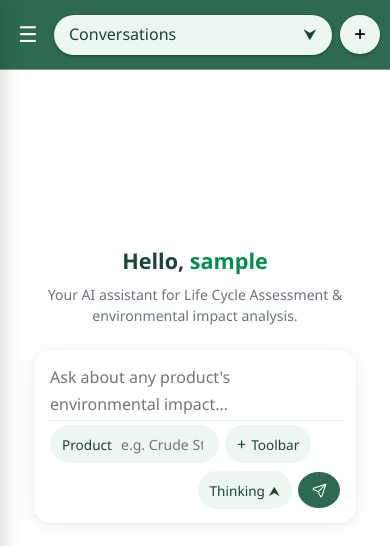
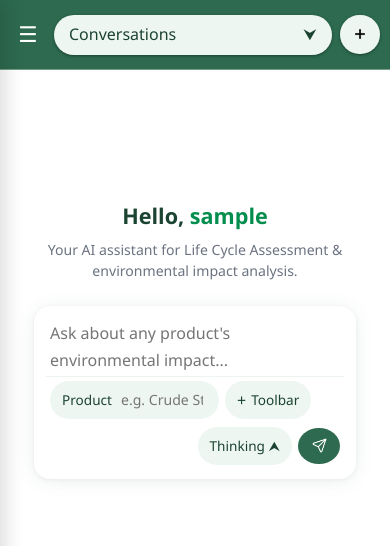
Before and after one commit to rainchannn123/sustainopedia_web, a website: page public/index.html in a window 390 px wide. Drawn offline with Linux system fonts and the light colour scheme; no server answers; sample sign-in values are in the browser's storage.

Commit message:
mobile chat window sliding disappear problem fix

```diff
--- a/public/style.css
+++ b/public/style.css
@@ -1979,8 +1979,8 @@ body.nav-open {
 
     /* ── Chat window ────────────────────────────────────────────────── */
     .chat-window {
-        padding-bottom: 50px;
-        border-bottom: 30vw solid white;
+        padding-bottom: 100px;
+        border-bottom: 40vw solid white;
     }
 
     /* ── Messages ───────────────────────────────────────────────────── */
```
